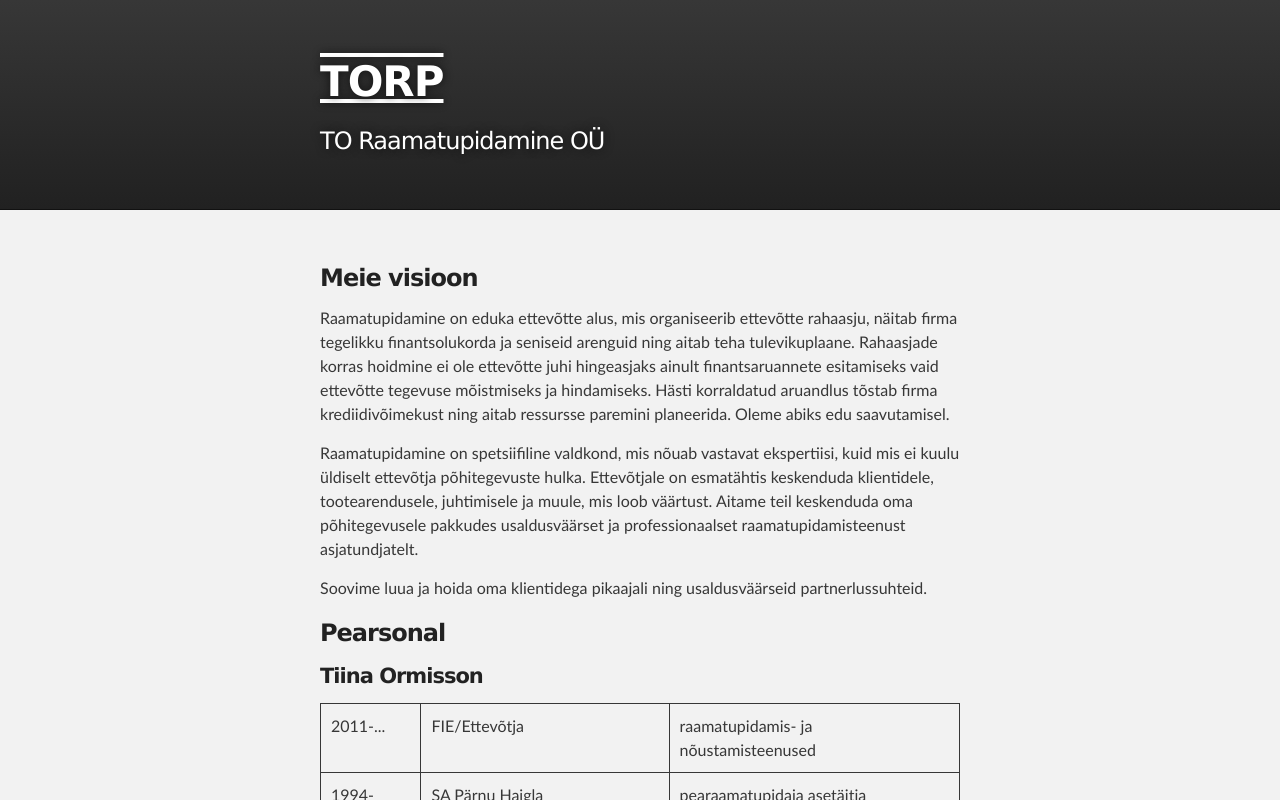
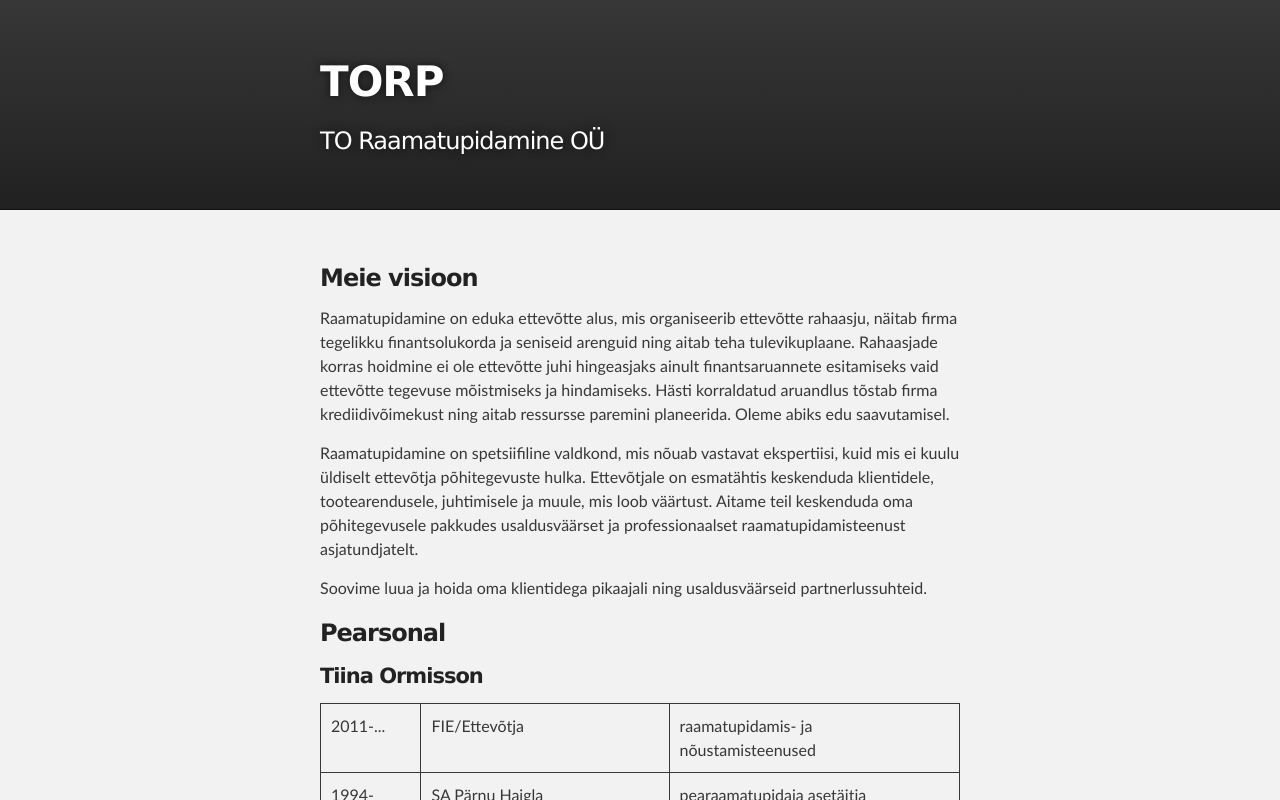
Before and after one commit to TonisOrmisson/torp.github.io, a plain HTML site: page index.html in a window 1280 px wide. Shown: the top 800 px of the page. Drawn offline with Linux system fonts and the light colour scheme.

Commit message:
Revert "Update stylesheet.css"
This reverts commit 5ea609713ed0bf990082227e9c5a2220df07dc8b.

```diff
--- a/stylesheets/stylesheet.css
+++ b/stylesheets/stylesheet.css
@@ -305,7 +305,6 @@ Full-Width Styles
   font-size: 42px;
   font-weight: 700;
   text-shadow: #111 0px 0px 10px;
-  text-decoration: underline overline;
 }
 
 #project_tagline {
```
